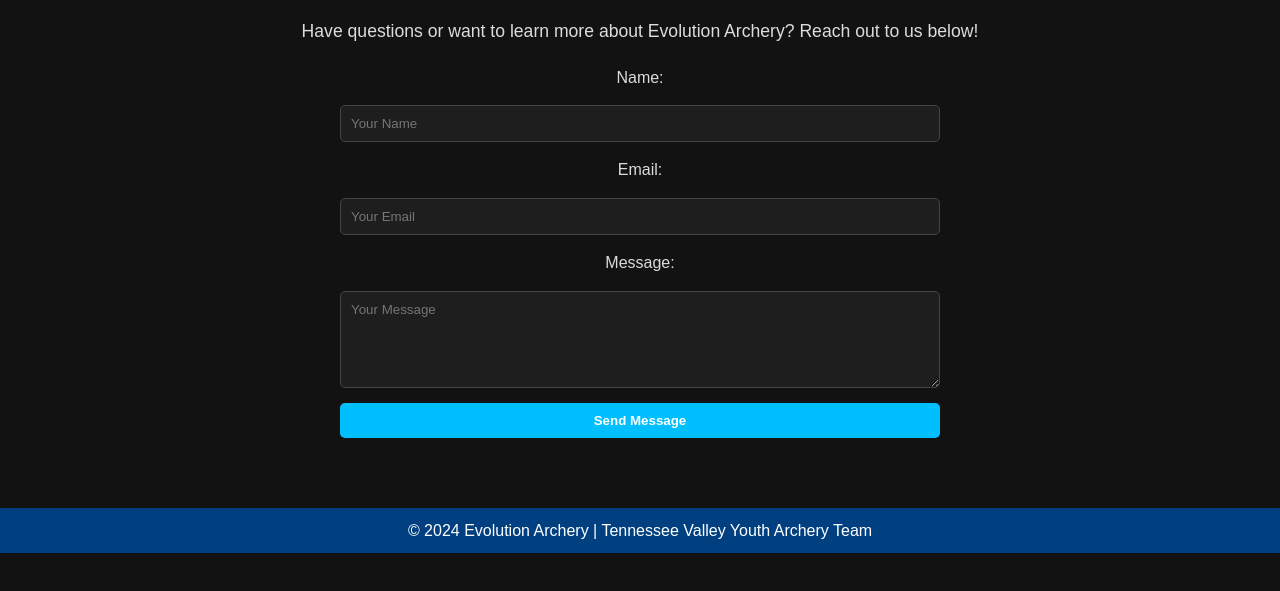
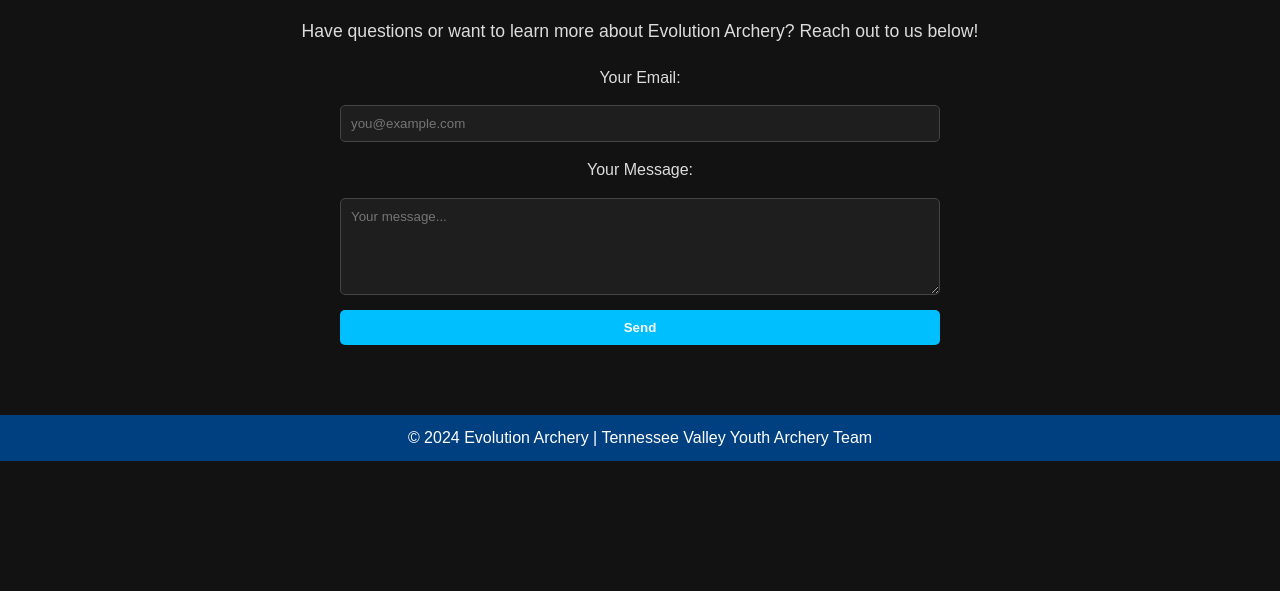
Before and after one commit to mulderCar/evolutionarchery, a plain HTML site: page contact.html in a window 1280 px wide. Shown: the part 207-798 px from the top of the page. Drawn offline with Linux system fonts and the light colour scheme.

Commit message:
edited email function adding Formspree (Free Tier)

```diff
--- a/contact.html
+++ b/contact.html
@@ -25,23 +25,26 @@
         </nav>
     </header>
 
-    <!-- Contact Section -->
     <section class="contact">
         <div class="content">
             <h1>Contact Us</h1>
-            <p>Have questions or want to learn more about Evolution Archery? Reach out to us below!</p>
-            <form action="mailto:muldercarson@gmail.com" method="post" enctype="text/plain">
-                <label for="name">Name:</label>
-                <input type="text" id="name" name="name" placeholder="Your Name" required>
+                <p>Have questions or want to learn more about Evolution Archery? Reach out to us below!</p>
 
-                <label for="email">Email:</label>
-                <input type="email" id="email" name="email" placeholder="Your Email" required>
+                    <form action="https://formspree.io/f/xrbkavwa" method="POST">
+                        <label for="email">Your Email:</label>
+                        <input type="email" id="email" name="email" placeholder="you@example.com" required>
 
-                <label for="message">Message:</label>
-                <textarea id="message" name="message" placeholder="Your Message" rows="5" required></textarea>
+                        <label for="message">Your Message:</label>
+                        <textarea id="message" name="message" placeholder="Your message..." rows="5" required></textarea>
 
-                <button type="submit">Send Message</button>
-            </form>
+                        <!-- Honeypot (spam bot trap) -->
+                        <input type="text" name="_gotcha" style="display:none">
+
+                        <!-- Optional: Redirect after submission -->
+                        <!-- <input type="hidden" name="_redirect" value="https://evolutionarchery.org/thankyou.html"> -->
+
+                        <button type="submit">Send</button>
+                    </form>
         </div>
     </section>
 
```
